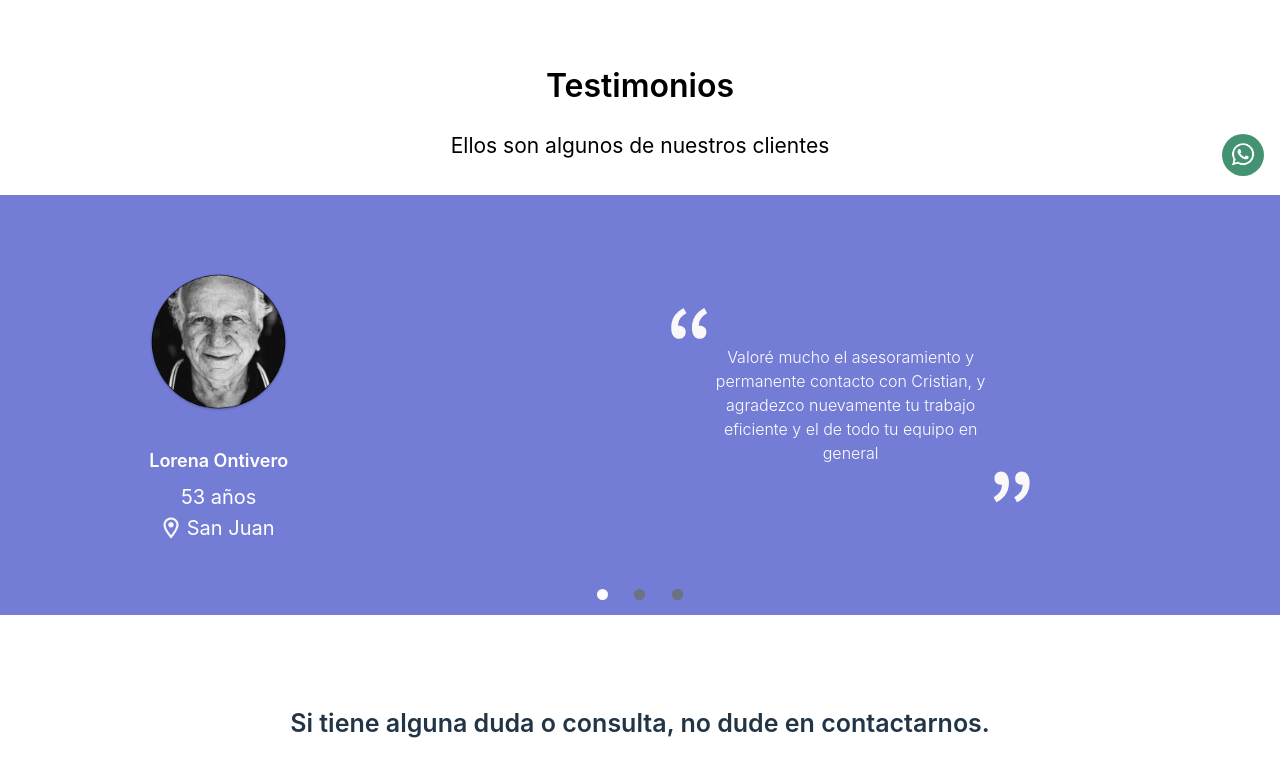
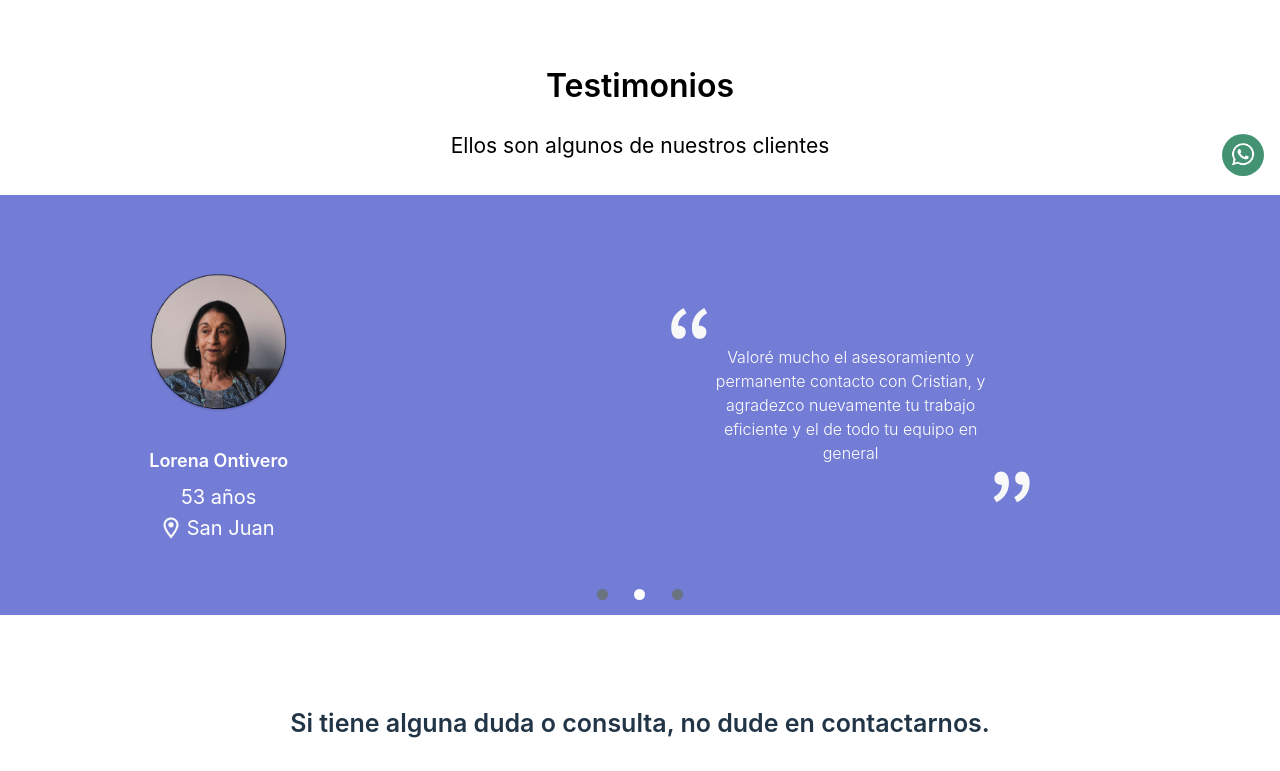
Before and after one commit to FooTalent/iubilare, a React (Vite) app: page /#/tramites in a window 1280 px wide. Shown: the part 608-1379 px from the top of the page. Built offline with nearby package versions, Linux system fonts and the light colour scheme.

Commit message:
fix/ testminios tramites cards auto slide

```diff
--- a/src/components/sections/TestimoniosTramites.tsx
+++ b/src/components/sections/TestimoniosTramites.tsx
@@ -1,12 +1,9 @@
-import { useState } from "react";
+import { useEffect, useState } from "react";
 import Card from "../card/Card";
 
 
-
 export default function TestimoniosTramites () {
-
     const [current, setCurrent] = useState(0);
-
     const data = [
         {
           id: 1,
@@ -39,6 +36,18 @@ export default function TestimoniosTramites () {
           numberStars: 5,
         },
       ];
+
+      const cambiarCardAutomaticamente = () => {
+        const siguienteCard = (current + 1) % data.length;
+        setCurrent(siguienteCard);
+    };
+
+    useEffect(() => {
+        const intervalId = setInterval(cambiarCardAutomaticamente, 5000);
+        return () => clearInterval(intervalId);
+    }, [current]); // Solo se ejecutará el useEffect cuando 'current' cambie
+
+
 
     return (
         <>
```
